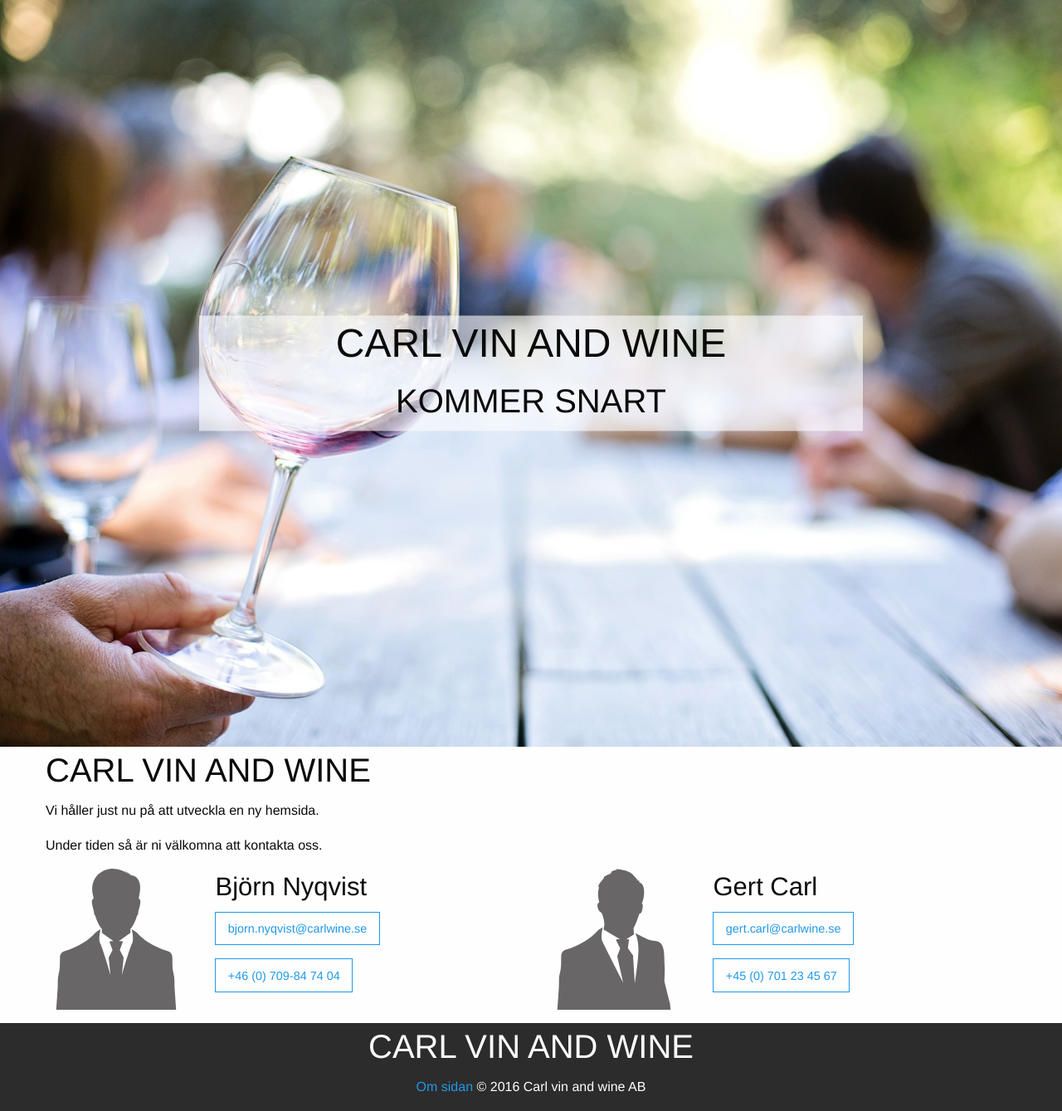
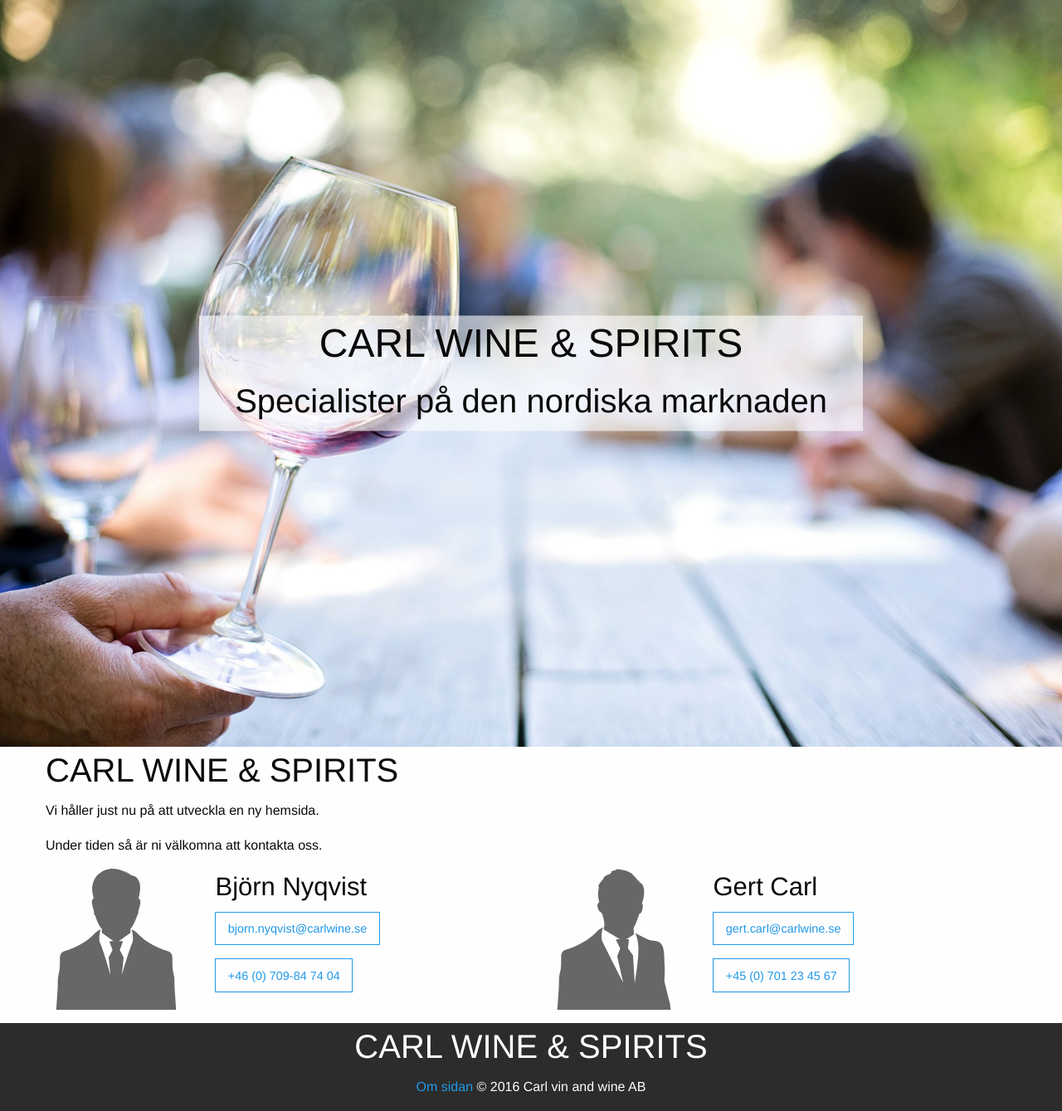
Before and after one commit to CalvinMcGee/carlwine.se, a Jekyll site: the page built from index.html, in a window 1280 px wide. Shown: the whole page at 83% size. Built offline with Jekyll 4.4.1, drawn with Linux system fonts in a browser that asks for light colours.

Commit message:
Uppdaterar titel

```diff
--- a/_config.yml
+++ b/_config.yml
@@ -1,5 +1,5 @@
 # Site settings
-title: CARL VIN AND WINE
+title: CARL WINE & SPIRITS
 email: your-email@domain.com
 description: > # this means to ignore newlines until "baseurl:"
   Write an awesome description for your new site here. You can edit this
--- a/_includes/footer.html
+++ b/_includes/footer.html
@@ -2,7 +2,7 @@
 <footer>
   <div class="row">
     <div class="column small-12 medium-6 small-centered">
-      <h2>CARL VIN AND WINE</h2>
+      <h2>{{ site.title }}</h2>
       <p>
         <a href="{{ "/om-sidan/" | prepend: site.baseurl }}">Om sidan</a>
         &copy; {% if year != '2016' %}2016 - {% endif %}{{ year }} Carl vin and wine AB
--- a/_includes/header.html
+++ b/_includes/header.html
@@ -1,8 +1,8 @@
 <header>
   <div class="header--row row">
     <div class="header--content column small-12 medium-8">
-      <h1>CARL VIN AND WINE</h1>
-      <h2>KOMMER SNART</h2>
+      <h1>{{ site.title }}</h1>
+      <h2>Specialister på den nordiska marknaden</h2>
     </div>
   </div>
 </header>
--- a/index.html
+++ b/index.html
@@ -15,7 +15,7 @@ contacts:
 <main>
   <div class="row">
     <div class="column small-12">
-      <h2>CARL VIN AND WINE</h2>
+      <h2>{{ site.title }}</h2>
       <p>Vi håller just nu på att utveckla en ny hemsida.</p>
       <p>Under tiden så är ni välkomna att kontakta oss.</p>
     </div>
```
